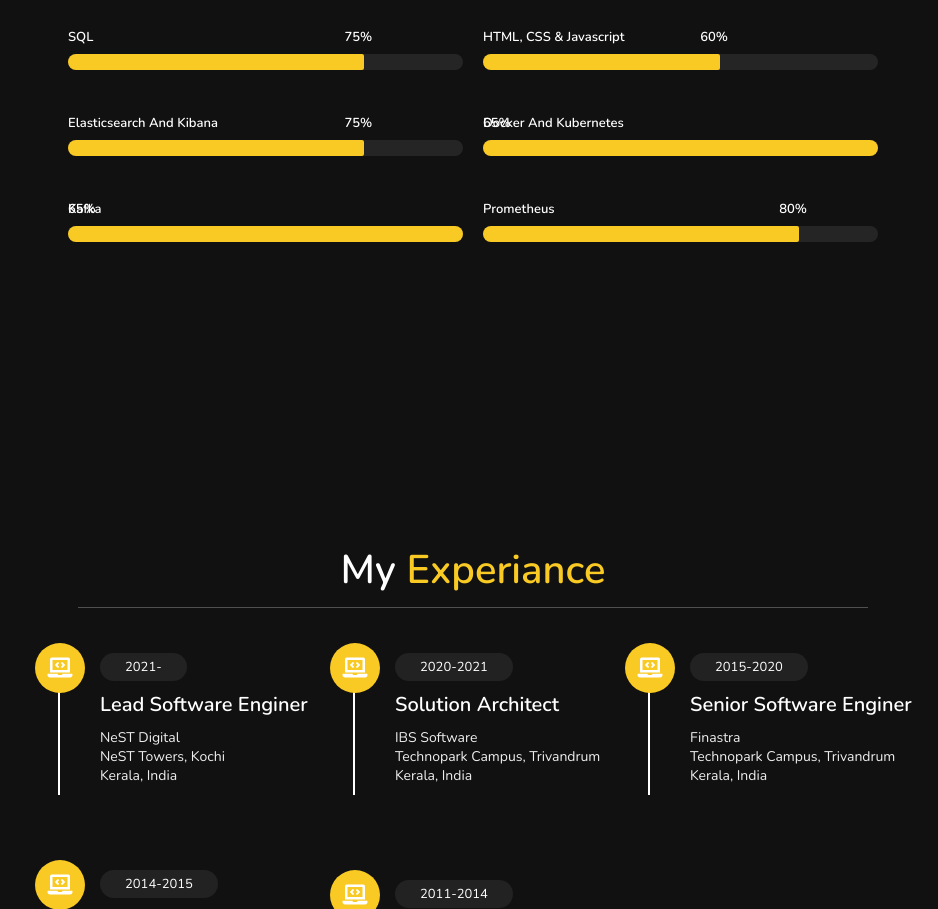
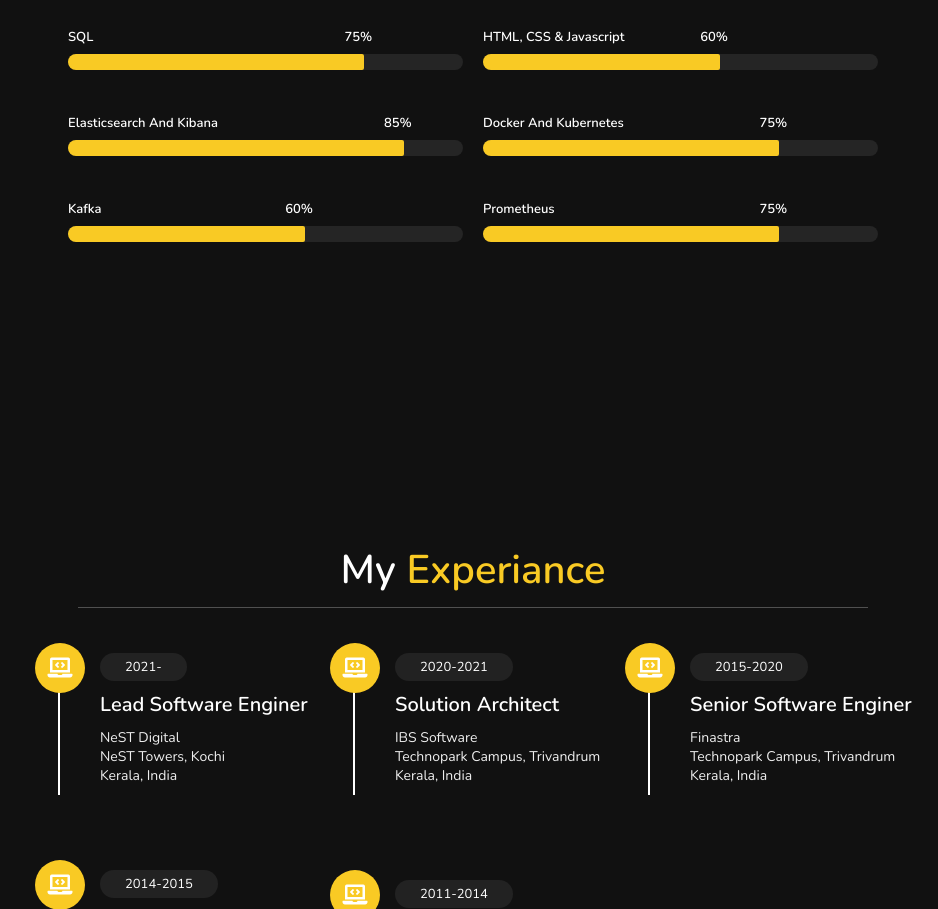
Before and after one commit to vrenjithkr/portfolio, a plain HTML site: page index.html in a window 1280 px wide. Shown: the part 1077-1986 px from the top of the page, without its empty margins (342-1280 px from the left). Drawn offline with nearby package versions, Linux system fonts and the light colour scheme.

Commit message:
Code update

```diff
--- a/index.html
+++ b/index.html
@@ -137,7 +137,19 @@
 
 		<div class = "item">
           <div class = "item-text">
-            <span>Elasticsearch and Kibana </span>
+            <span>Elasticsearch And Kibana</span>
+            <span class = "w-85">85%</span>
+          </div>
+          <div class = "progress">
+            <div class = "progress-bar w-85"></div>
+          </div>
+        </div>
+
+
+
+		<div class = "item">
+          <div class = "item-text">
+             <span>Docker and kubernetes</span>
             <span class = "w-75">75%</span>
           </div>
           <div class = "progress">
@@ -145,38 +157,25 @@
           </div>
         </div>
 
-		<div class = "item">
+        <div class = "item">
           <div class = "item-text">
-            <span>Docker and Kubernetes</span>
-            <span class = "w-65">65%</span>
+            <span>Kafka</span>
+            <span class = "w-60">60%</span>
           </div>
           <div class = "progress">
-            <div class = "progress-bar w-65"></div>
+            <div class = "progress-bar w-60"></div>
           </div>
         </div>
 
-
-
-		<div class = "item">
+        <div class = "item">
           <div class = "item-text">
-            <span>Kafka </span>
-            <span class = "w-65">65%</span>
+            <span>Prometheus</span>
+            <span class = "w-75">75%</span>
           </div>
           <div class = "progress">
-            <div class = "progress-bar w-65"></div>
+            <div class = "progress-bar w-75"></div>
           </div>
         </div>
-
-		<div class = "item">
-          <div class = "item-text">
-            <span>Prometheus  </span>
-            <span class = "w-80">80%</span>
-          </div>
-          <div class = "progress">
-            <div class = "progress-bar w-80"></div>
-          </div>
-        </div>
-
 
 
 
```
